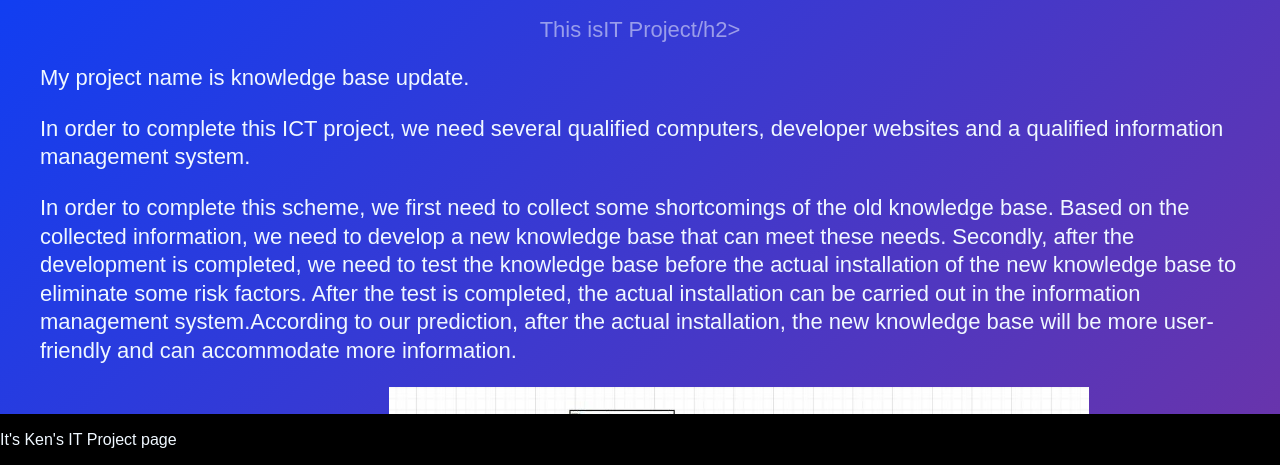
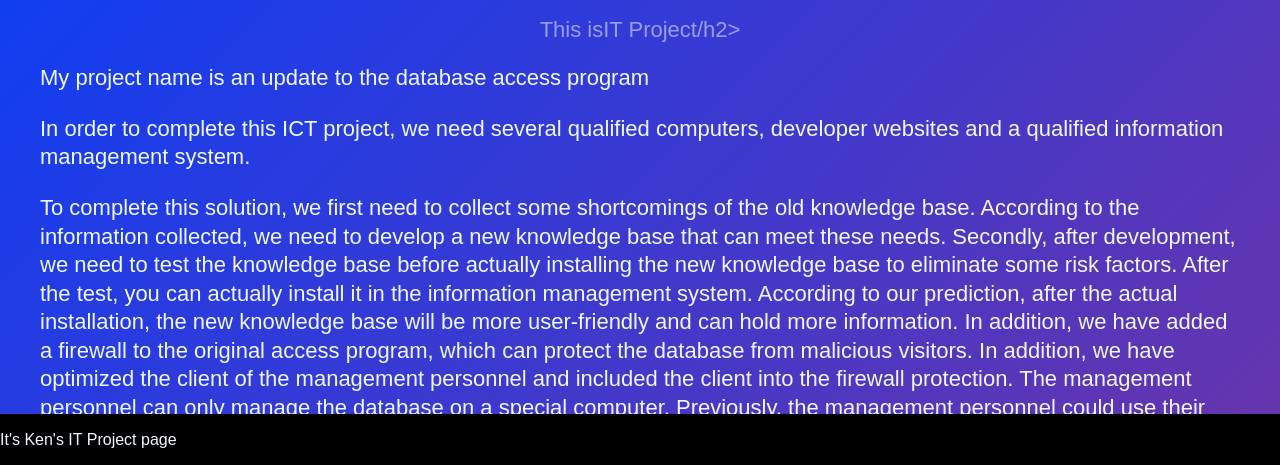
Before and after one commit to 203190720/CV4, a plain HTML site: page IT Project.html in a window 1280 px wide. Shown: the part 333-798 px from the top of the page. Drawn offline with Linux system fonts and the light colour scheme.

Commit message:
Update IT Project.html

```diff
--- a/IT Project.html
+++ b/IT Project.html
@@ -46,9 +46,9 @@ table, th, td {
 <h2 > Ken IT Project </h2>
 <h1>Ken(Wen Zuojun)IT Project</h1>
 <h2>This isIT Project/h2>
-<p>My project name is knowledge base update.</p>
+<p>My project name is an update to the database access program</p>
 <p>In order to complete this ICT project, we need several qualified computers, developer websites and a qualified information management system.</p>
-<p>In order to complete this scheme, we first need to collect some shortcomings of the old knowledge base. Based on the collected information, we need to develop a new knowledge base that can meet these needs. Secondly, after the development is completed, we need to test the knowledge base before the actual installation of the new knowledge base to eliminate some risk factors. After the test is completed, the actual installation can be carried out in the information management system.According to our prediction, after the actual installation, the new knowledge base will be more user-friendly and can accommodate more information.</p>
+<p>To complete this solution, we first need to collect some shortcomings of the old knowledge base. According to the information collected, we need to develop a new knowledge base that can meet these needs. Secondly, after development, we need to test the knowledge base before actually installing the new knowledge base to eliminate some risk factors. After the test, you can actually install it in the information management system. According to our prediction, after the actual installation, the new knowledge base will be more user-friendly and can hold more information. In addition, we have added a firewall to the original access program, which can protect the database from malicious visitors. In addition, we have optimized the client of the management personnel and included the client into the firewall protection. The management personnel can only manage the database on a special computer. Previously, the management personnel could use their own client to access the database at will, which greatly increased the risk of the database.</p>
 <img src='flow chart.jpg' alt="Flowers in Chania" width="700" height="700">
 <img src='System diagram.jpg' alt="Flowers in Chania" width="700" height="700">
 <table>
```
